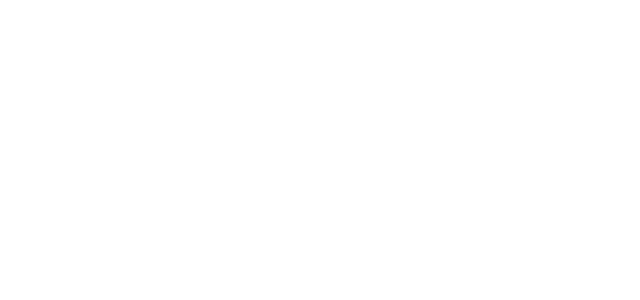
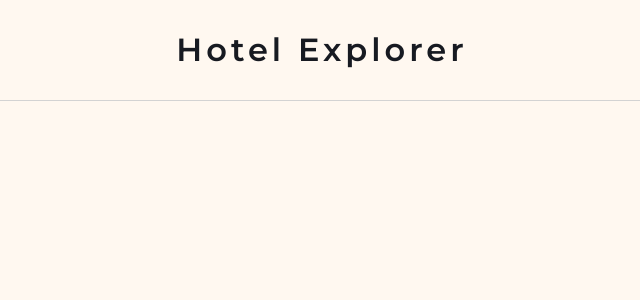
Before and after one commit to amargielewski/hotel-list, a React (Create React App) app: page / in a window 1280 px wide. Shown: the top 300 px of the page, without its empty margins (318-958 px from the left). Built offline with nearby package versions, Linux system fonts and the light colour scheme.

Commit message:
feat/ Header component,page logo, main layout wrapper

```diff
--- a/src/App.tsx
+++ b/src/App.tsx
@@ -1,7 +1,12 @@
+import { MainLayout } from './layouts/MainLayout/MainLayout';
 import { ThemeProvider } from './providers/theme';
 
 function App() {
-  return <ThemeProvider></ThemeProvider>;
+  return (
+    <ThemeProvider>
+      <MainLayout></MainLayout>
+    </ThemeProvider>
+  );
 }
 
 export default App;
--- a/src/components/Footer/Footer.styled.ts
+++ b/src/components/Footer/Footer.styled.ts
@@ -1,3 +1,28 @@
 import styled from 'styled-components';
 
-export const FooterWrapper = styled.div``;
+export const FooterWrapper = styled.div`
+  width: 100%;
+  height: 100px;
+  position: relative;
+  display: flex;
+  align-items: center;
+  justify-content: center;
+
+  ::after {
+    position: absolute;
+    content: '';
+    width: 100%;
+    top: 0;
+    height: 1px;
+    /* background-color: ${({ theme }) => theme.colors.flame}; */
+    background-color: lightgray;
+  }
+`;
+
+export const HeaderLogo = styled.h2`
+  font-size: 32px;
+  color: ${({ theme }) => theme.colors.rasin_black};
+  font-weight: 400;
+  text-transform: capitalize;
+  letter-spacing: 4px;
+`;
--- a/src/components/Header/Header.styled.ts
+++ b/src/components/Header/Header.styled.ts
@@ -1,3 +1,28 @@
 import styled from 'styled-components';
 
-export const HeaderWrapper = styled.div``;
+export const HeaderWrapper = styled.div`
+  width: 100%;
+  height: 100px;
+  position: relative;
+  display: flex;
+  align-items: center;
+  justify-content: center;
+
+  ::after {
+    position: absolute;
+    content: '';
+    width: 100%;
+    top: 100%;
+    height: 1px;
+    /* background-color: ${({ theme }) => theme.colors.flame}; */
+    background-color: lightgray;
+  }
+`;
+
+export const HeaderLogo = styled.h2`
+  font-size: 32px;
+  color: ${({ theme }) => theme.colors.rasin_black};
+  font-weight: 600;
+  text-transform: capitalize;
+  letter-spacing: 4px;
+`;
--- a/src/components/Header/Header.tsx
+++ b/src/components/Header/Header.tsx
@@ -1,7 +1,11 @@
-import { HeaderWrapper } from './Header.styled';
+import { HeaderWrapper, HeaderLogo } from './Header.styled';
 
 type HeaderProps = {};
 
 export const Header = (props: HeaderProps) => {
-  return <HeaderWrapper></HeaderWrapper>;
+  return (
+    <HeaderWrapper>
+      <HeaderLogo>hotel explorer</HeaderLogo>
+    </HeaderWrapper>
+  );
 };
--- a/src/globalStyles/global.styled.ts
+++ b/src/globalStyles/global.styled.ts
@@ -6,6 +6,7 @@
 
 body {
     font-family: 'Montserrat', sans-serif;
+    background-color:${({ theme }) => theme.colors.floral_white}
 }
 
 `;
--- /dev/null
+++ b/src/layouts/MainLayout/MainLayout.styled.ts
@@ -0,0 +1,7 @@
+import styled from 'styled-components';
+
+export const MainLayoutWrapper = styled.div`
+  max-width: 1200px;
+  width: 100%;
+  margin: 0 auto;
+`;
--- a/src/layouts/MainLayout/MainLayout.ts
+++ /dev/null
@@ -1,3 +0,0 @@
-import styled from 'styled-components';
-
-export const MainLayoutWrapper = styled.div``;
--- a/src/layouts/MainLayout/MainLayout.tsx
+++ b/src/layouts/MainLayout/MainLayout.tsx
@@ -1,8 +1,16 @@
 import React, { PropsWithChildren } from 'react';
-import { MainLayoutWrapper } from './MainLayout';
+import { Header } from '../../components/Header/Header';
+import { Footer } from '../../components/Footer/Footer';
+import { MainLayoutWrapper } from './MainLayout.styled';
 
 type MainLayoutProps = PropsWithChildren<{}>;
 
 export const MainLayout = ({ children }: MainLayoutProps) => {
-  return <MainLayoutWrapper>{children}</MainLayoutWrapper>;
+  return (
+    <>
+      <Header />
+      <MainLayoutWrapper>{children}</MainLayoutWrapper>
+      <Footer />
+    </>
+  );
 };
--- a/src/providers/theme.tsx
+++ b/src/providers/theme.tsx
@@ -2,9 +2,14 @@
 import { ThemeProvider as StyledThemeProvider } from 'styled-components';
 import { GlobalStyle } from '../globalStyles/global.styled';
 
-const mainTheme = {
+export const theme = {
   colors: {
-    black: '#000'
+    black: '#000',
+    polished_pine: '#689689',
+    floral_white: '#fff8f0',
+    flame: '#e4572e',
+    rasin_black: '#171a21',
+    celtic_blue: '#226ce0'
   }
 };
 
@@ -12,7 +17,7 @@
 
 export const ThemeProvider = ({ children }: ThemeProviderProps) => {
   return (
-    <StyledThemeProvider theme={mainTheme}>
+    <StyledThemeProvider theme={theme}>
       <GlobalStyle />
       {children}
     </StyledThemeProvider>
--- /dev/null
+++ b/src/types/CommonTypes.ts
@@ -0,0 +1,3 @@
+import { theme } from '../providers/theme';
+
+export type ThemeType = typeof theme;
--- /dev/null
+++ b/src/types/definitions/styled.d.ts
@@ -0,0 +1,6 @@
+import 'styled-components';
+import { ThemeType } from '../CommonTypes';
+
+declare module 'styled-components' {
+  export interface DefaultTheme extends ThemeType {}
+}
```
Also changed, not shown: 1 other file (tests, documents, lock files or other folders).
